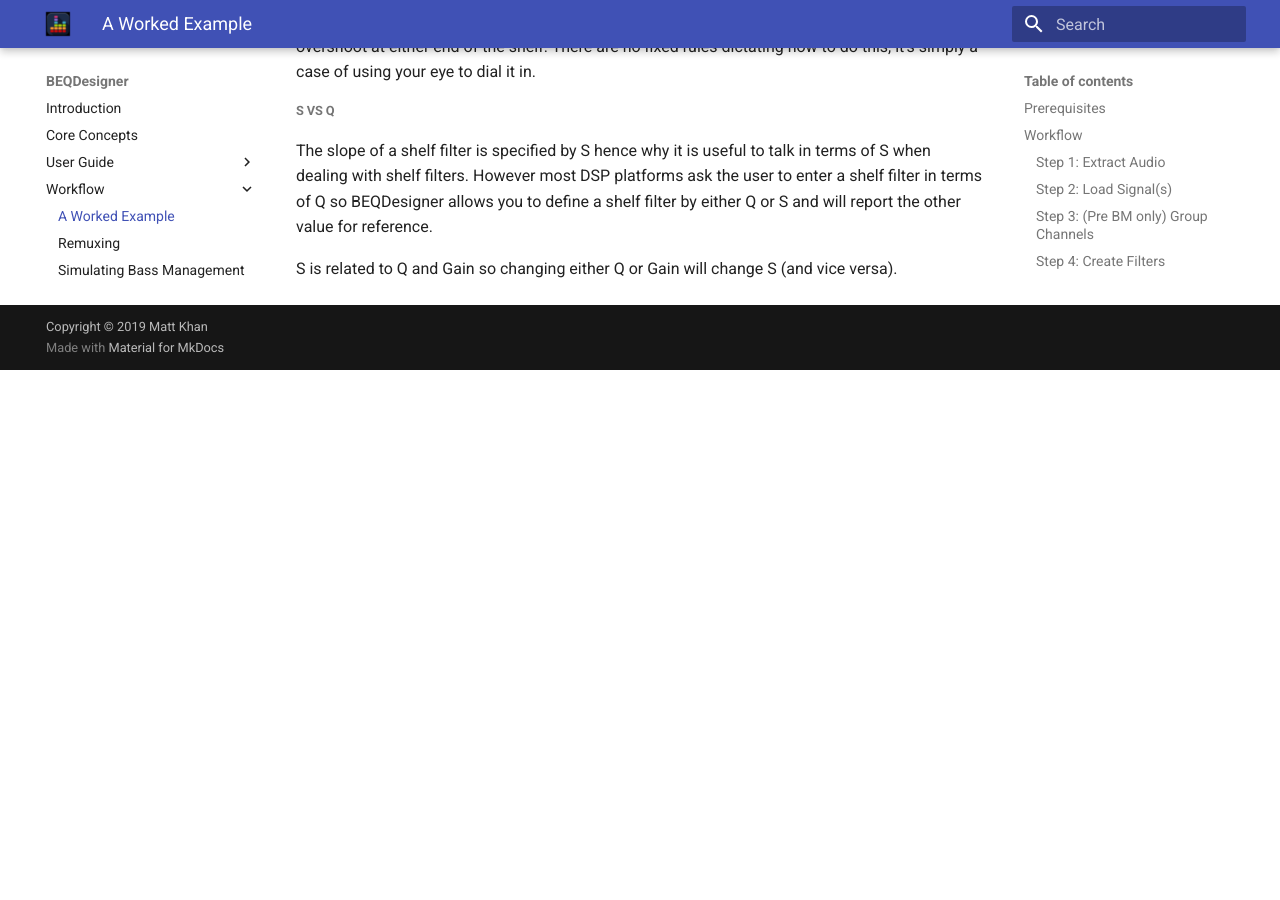
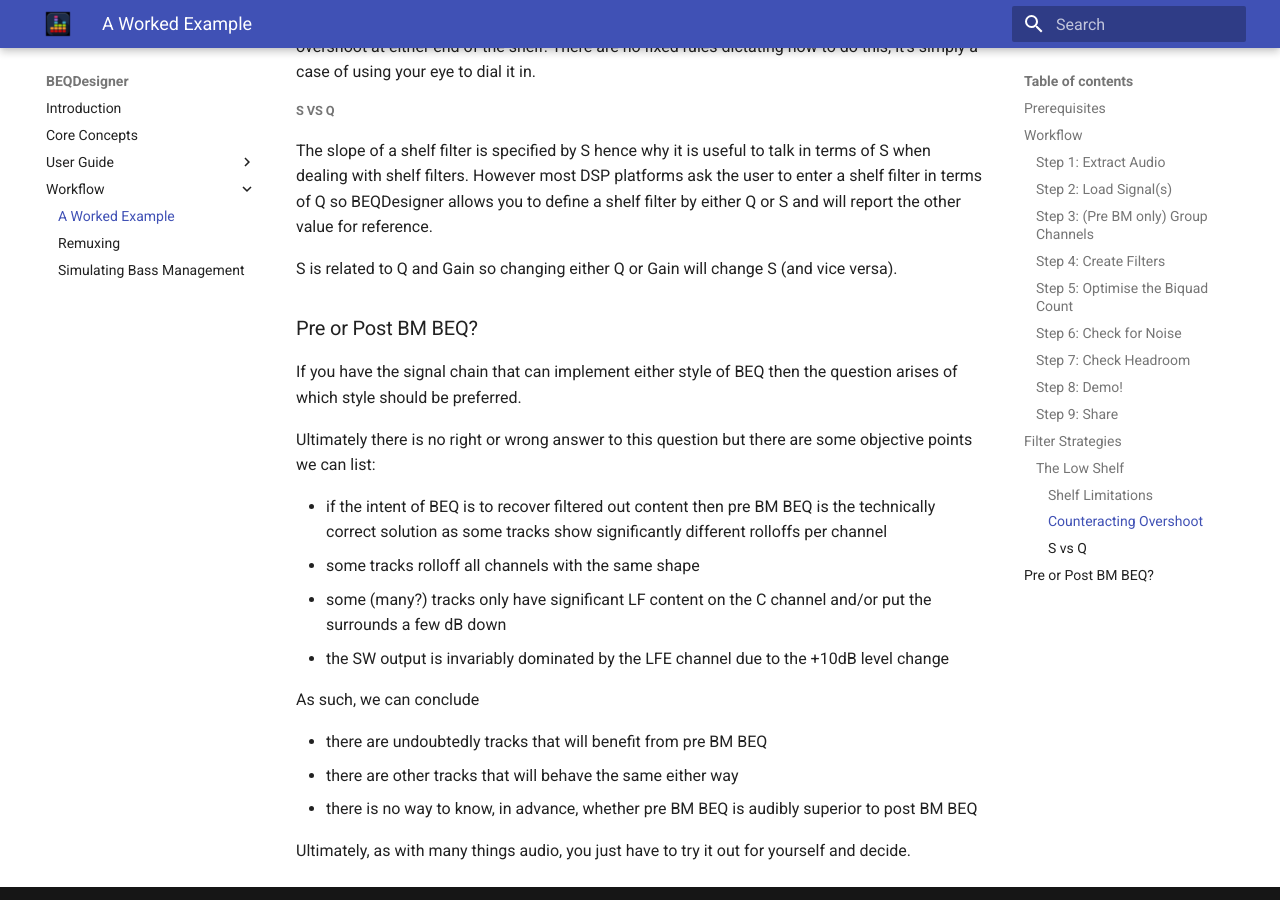
Before and after one commit to 3ll3d00d/beqdesigner, an MkDocs documentation site: the page built from docs/workflow/beq.md, in a window 1280 px wide and 900 px high, scrolled down 10435 px. Built offline with MkDocs 1.6.1 and Material for MkDocs 9.7.7, drawn with Linux system fonts in a browser that asks for light colours; formulas are drawn with MathJax 3; before the commit the page ends 10805 px from its top, so only the background shows below that.

Commit message:
added section on pre vs post

```diff
--- a/docs/workflow/beq.md
+++ b/docs/workflow/beq.md
@@ -205,3 +205,22 @@ As illustrated in [Step 4](#step-4-create-filters) , PEQ and/or additional shelf
 The slope of a shelf filter is specified by S hence why it is useful to talk in terms of S when dealing with shelf filters. However most DSP platforms ask the user to enter a shelf filter in terms of Q so BEQDesigner allows you to define a shelf filter by either Q or S and will report the other value for reference.
 
 S is related to Q and Gain so changing either Q or Gain will change S (and vice versa).
+
+### Pre or Post BM BEQ?
+
+If you have the signal chain that can implement either style of BEQ then the question arises of which style should be preferred.
+
+Ultimately there is no right or wrong answer to this question but there are some objective points we can list:
+
+* if the intent of BEQ is to recover filtered out content then pre BM BEQ is the technically correct solution as some tracks show significantly different rolloffs per channel
+* some tracks rolloff all channels with the same shape
+* some (many?) tracks only have significant LF content on the C channel and/or put the surrounds a few dB down
+* the SW output is invariably dominated by the LFE channel due to the +10dB level change
+
+As such, we can conclude
+
+* there are undoubtedly tracks that will benefit from pre BM BEQ
+* there are other tracks that will behave the same either way
+* there is no way to know, in advance, whether pre BM BEQ is audibly superior to post BM BEQ
+
+Ultimately, as with many things audio, you just have to try it out for yourself and decide.
```
